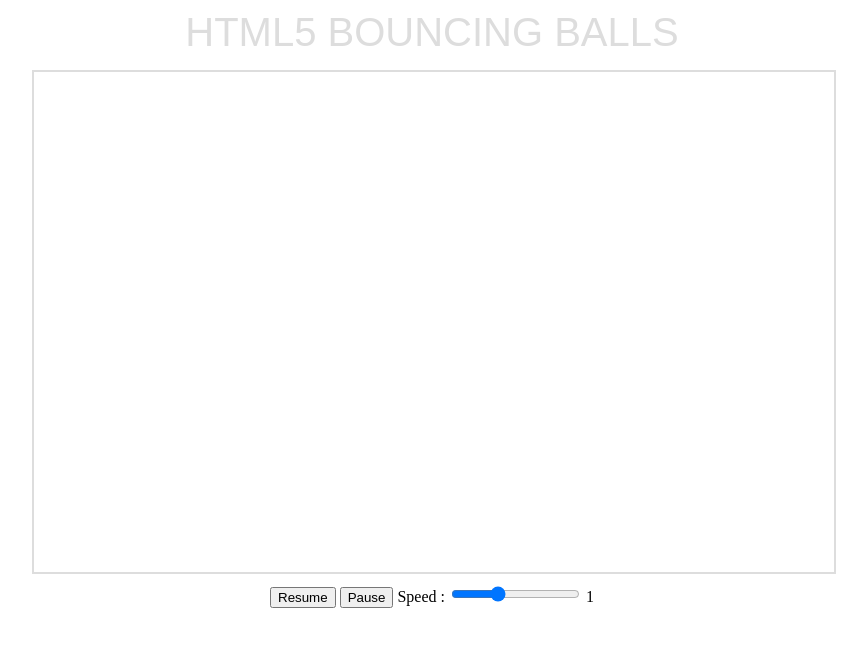
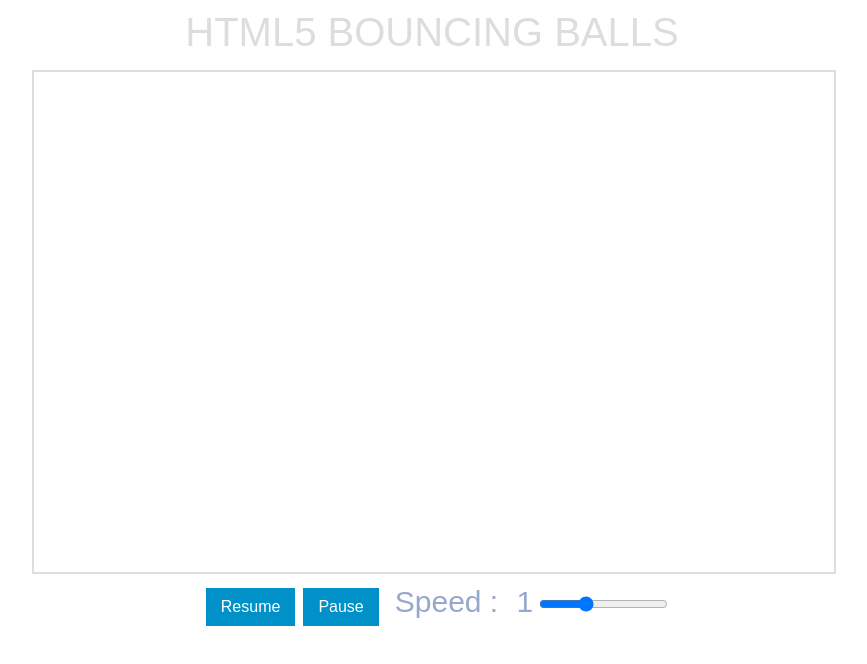
Before and after one commit to subrat71/HTML5_bouncing_balls, a plain HTML site: page index.html in a window 1280 px wide. Shown: the whole page, without its empty margins (208-1075 px from the left). Drawn offline with Linux system fonts and the light colour scheme.

Commit message:
- Updated styling.

```diff
--- a/app.js
+++ b/app.js
@@ -1,3 +1,9 @@
+/*
+	* app.js : Contains the set of codes which will create balls and play inside the box
+	* Created Date : 25-05-2016 (dd-mm-yyyy)
+	* Created By : Subrat kumar Sarangi
+*/
+
 var canvas = document.getElementById("stageCanvas"),
 context = canvas.getContext('2d'),
 cw = canvas.width,
@@ -8,6 +14,7 @@ speed = 1,
 paused = false,
 balls = [],
 speedSpan = document.getElementById('speedValueSpan');
+
 // RequestAnimFrame: a browser API for getting smooth animations
 window.requestAnimFrame = (function(){
 	return  window.requestAnimationFrame       ||
@@ -19,15 +26,16 @@ window.requestAnimFrame = (function(){
 			return window.setTimeout(callback, frameTimer);
 		};
 })();
+
 //To define ball Class
 function Ball(pX,pY) {
 	this.x = pX;
 	this.y = pY;
 	this.radius = 20;
-	// this.target = {x:4,y:-4};
-	this.target = {x: Math.sqrt(Math.random(this.x * 2)),y: Math.sqrt(Math.random(this.y * -2))};
+	this.target = {x:4,y:-4};
 	this.ballColor = "#" + Math.random().toString(16).slice(2, 8).toUpperCase();
 }
+
 //To Create ball
 function create() {
 	context.clearRect(0, 0, cw, ch);
@@ -39,6 +47,7 @@ function create() {
 		context.fill();
 	}
 }
+
 //To move and bounce ball
 function animate() {
 	for(var i = 0; i < balls.length; i++) {
@@ -57,6 +66,7 @@ function animate() {
     if(!paused)
     	requestAnimationFrame(animate);
 }
+
 //On canvas mouseDown
 canvas.onmousedown = function(e) {
 	var x = e.clientX - canvas.getBoundingClientRect().left;
@@ -65,21 +75,25 @@ canvas.onmousedown = function(e) {
 	balls.push(ball);
 	animate();
 }
+
 //On Resume button click
 function play() {
 	paused = false;
 	animate();
 }
+
 //On pause button click
 function pause() {
 	paused = true;
 }
+
 //On speed range slider move
 function updateSpeed(val) {
 	speedSpan.innerHTML = val;
 	speed = val;
 	animate();
 }
+
 //On body load
 function init() {
 	document.getElementById("speedRange").value = speed;
--- a/index.html
+++ b/index.html
@@ -16,9 +16,8 @@
 			<button onclick="play()">Resume</button>
 			<button onclick="pause()">Pause</button>
 			<span>Speed : </span>
-			<input type="range" name="speed" id="speedRange" min="0.1" max="3" step="0.2"
-				onchange="updateSpeed(this.value)" onKeyUp="updateSpeed(this.value)">
 			<span id="speedValueSpan"></span>
+			<input type="range" name="speed" id="speedRange" min="0.1" max="3" step="0.2" oninput="updateSpeed(this.value)">
 		</div>
 	</div>
 	<script type="text/javascript" src="app.js"></script>
--- a/style.css
+++ b/style.css
@@ -26,3 +26,21 @@ body{
 	height: 60px;
 	width: 100%;
 }
+.footer span {
+	font-family: sans-serif;
+    font-size: 30px;
+    color: #96a8cd;
+    margin-left: 10px;
+}
+button {
+    background-color: #0091c9;
+    border: none;
+    color: white;
+    padding: 10px 15px;
+    text-align: center;
+    text-decoration: none;
+    display: inline-block;
+    font-size: 16px;
+    margin: 4px 2px;
+    cursor: pointer;
+}
```
